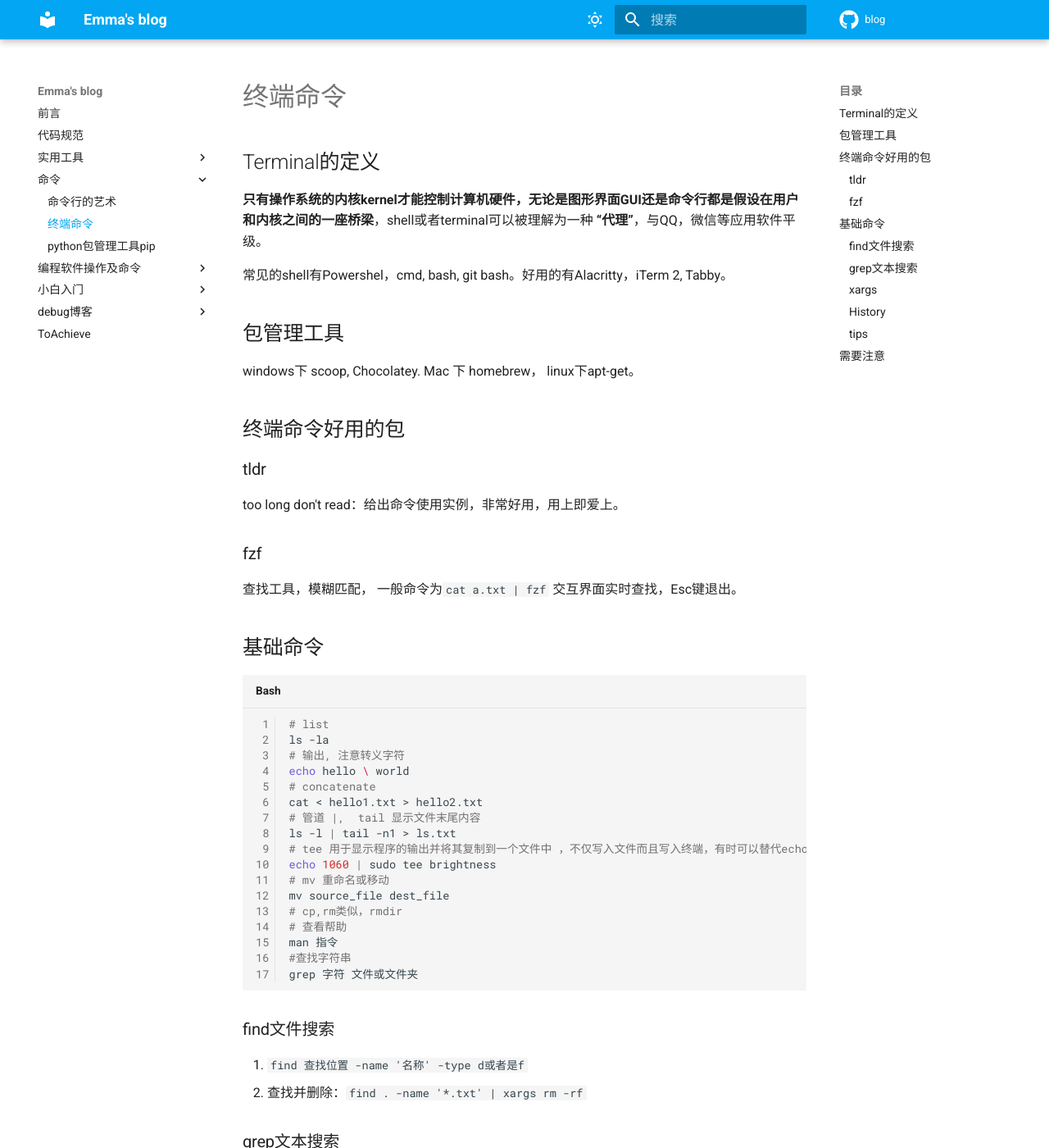
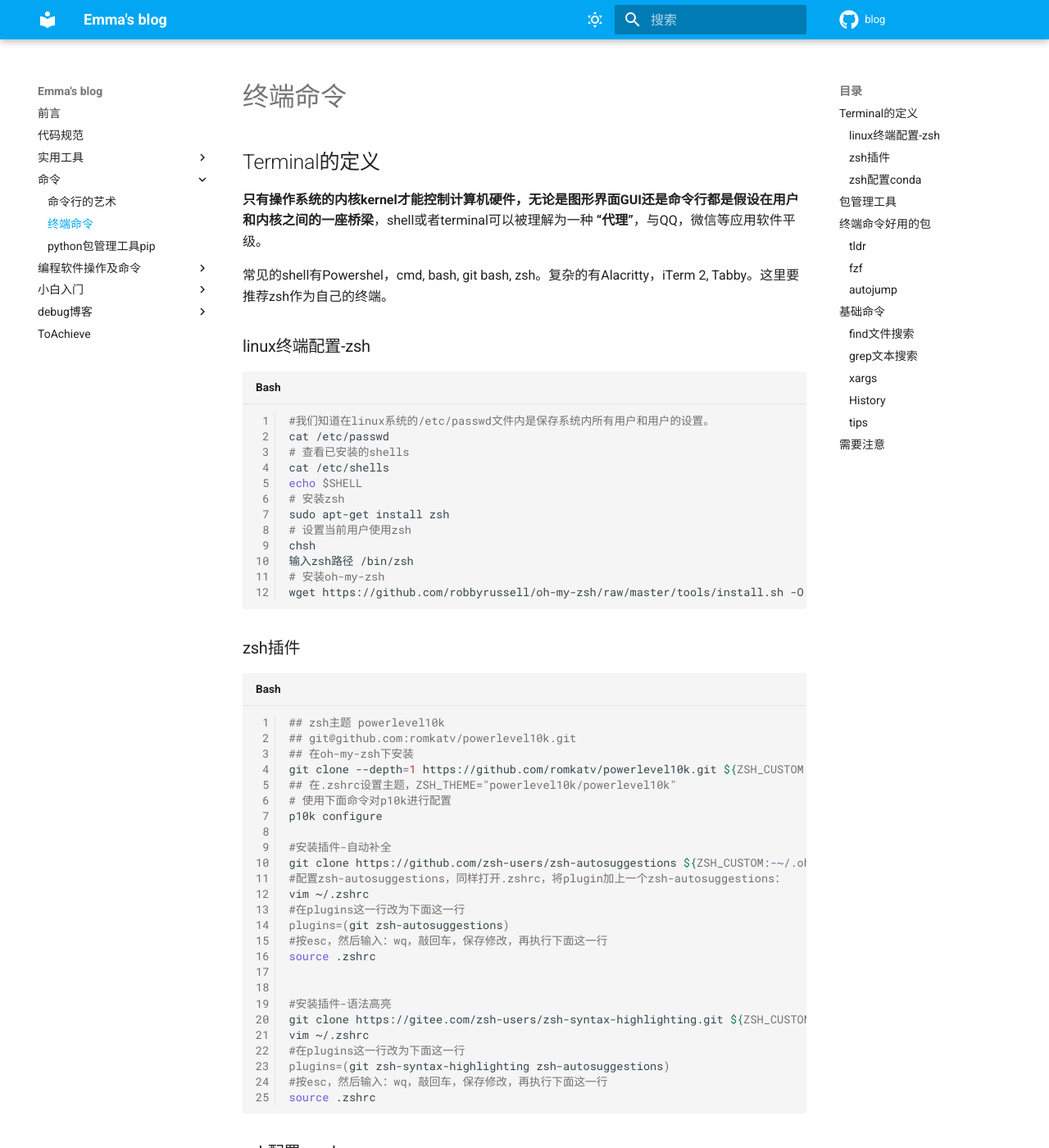
Before and after one commit to Emma-ssq/blog, an MkDocs documentation site: the page built from docs/命令/终端命令.md, in a window 1280 px wide and 1400 px high. Shown: the whole window at 82% size. Built offline with MkDocs 1.6.1 and Material for MkDocs 9.7.7, drawn with Linux system fonts in a browser that asks for light colours; comment, search, counter and statistics services are not loaded; some of the changed text lies outside the part shown.

Commit message:
linux终端配置，尤其是zsh配置

````diff
--- a/docs/命令/终端命令.md
+++ b/docs/命令/终端命令.md
@@ -5,7 +5,59 @@
 
 **只有操作系统的内核kernel才能控制计算机硬件，无论是图形界面GUI还是命令行都是假设在用户和内核之间的一座桥梁**，shell或者terminal可以被理解为一种 **“代理”**，与QQ，微信等应用软件平级。
 
-常见的shell有Powershel，cmd, bash, git bash。好用的有Alacritty，iTerm 2, Tabby。
+常见的shell有Powershel，cmd, bash, git bash, zsh。复杂的有Alacritty，iTerm 2, Tabby。这里要推荐zsh作为自己的终端。
+
+### linux终端配置-zsh
+
+```bash
+#我们知道在linux系统的/etc/passwd文件内是保存系统内所有用户和用户的设置。
+cat /etc/passwd
+# 查看已安装的shells
+cat /etc/shells
+echo $SHELL
+# 安装zsh
+sudo apt-get install zsh
+# 设置当前用户使用zsh
+chsh
+输入zsh路径 /bin/zsh
+# 安装oh-my-zsh
+wget https://github.com/robbyrussell/oh-my-zsh/raw/master/tools/install.sh -O - | sh
+```
+
+### zsh插件
+
+```bash
+## zsh主题 powerlevel10k
+## git@github.com:romkatv/powerlevel10k.git
+## 在oh-my-zsh下安装
+git clone --depth=1 https://github.com/romkatv/powerlevel10k.git ${ZSH_CUSTOM:-$HOME/.oh-my-zsh/custom}/themes/powerlevel10k
+## 在.zshrc设置主题，ZSH_THEME="powerlevel10k/powerlevel10k"
+# 使用下面命令对p10k进行配置
+p10k configure
+
+#安装插件-自动补全
+git clone https://github.com/zsh-users/zsh-autosuggestions ${ZSH_CUSTOM:-~/.oh-my-zsh/custom}/plugins/zsh-autosuggestions
+#配置zsh-autosuggestions，同样打开.zshrc，将plugin加上一个zsh-autosuggestions：
+vim ~/.zshrc
+#在plugins这一行改为下面这一行
+plugins=(git zsh-autosuggestions)
+#按esc，然后输入：wq，敲回车，保存修改，再执行下面这一行
+source .zshrc
+
+
+#安装插件-语法高亮
+git clone https://gitee.com/zsh-users/zsh-syntax-highlighting.git ${ZSH_CUSTOM:-~/.oh-my-zsh/custom}/plugins/zsh-syntax-highlighting
+vim ~/.zshrc
+#在plugins这一行改为下面这一行
+plugins=(git zsh-syntax-highlighting zsh-autosuggestions)
+#按esc，然后输入：wq，敲回车，保存修改，再执行下面这一行
+source .zshrc
+
+```
+
+### zsh配置conda
+
+容易出现conda：command not found错误。解决方法是将.bashrc中对conda的配置直接复制到.zshrc中，source一下即可解决。
 
 ## 包管理工具
 
@@ -19,7 +71,26 @@ too long don't read：给出命令使用实例，非常好用，用上即爱上
 
 ### fzf
 
-查找工具，模糊匹配， 一般命令为`cat a.txt | fzf` 交互界面实时查找，Esc键退出。
+查找工具，模糊匹配，
+
+1. 快捷键ctrl+R在命令历史记录里面查找
+2. 快捷键ctrl+t在当前文件夹下查找， 譬如'mv ctrl+t ', 'find ctrl+t' ,' vi ctrl+t'
+3. 一般命令为`cat a.txt | fzf` 交互界面实时查找，Esc键退出。
+
+### autojump
+
+> 具体安装参考[autojump-github](https://github.com/wting/autojump)
+
+```bash
+git clone git@github.com:wting/autojump.git
+cd autojump
+./install.py or ./uninstall.py
+# 安装完成后会提示一句话需要手动加入终端配置文件中，在这里我加入~/.zshrc中
+which autojump
+# 可以删除git clone的仓库
+```
+
+使用方法：`j 文件夹`
 
 ## 基础命令
 
````
